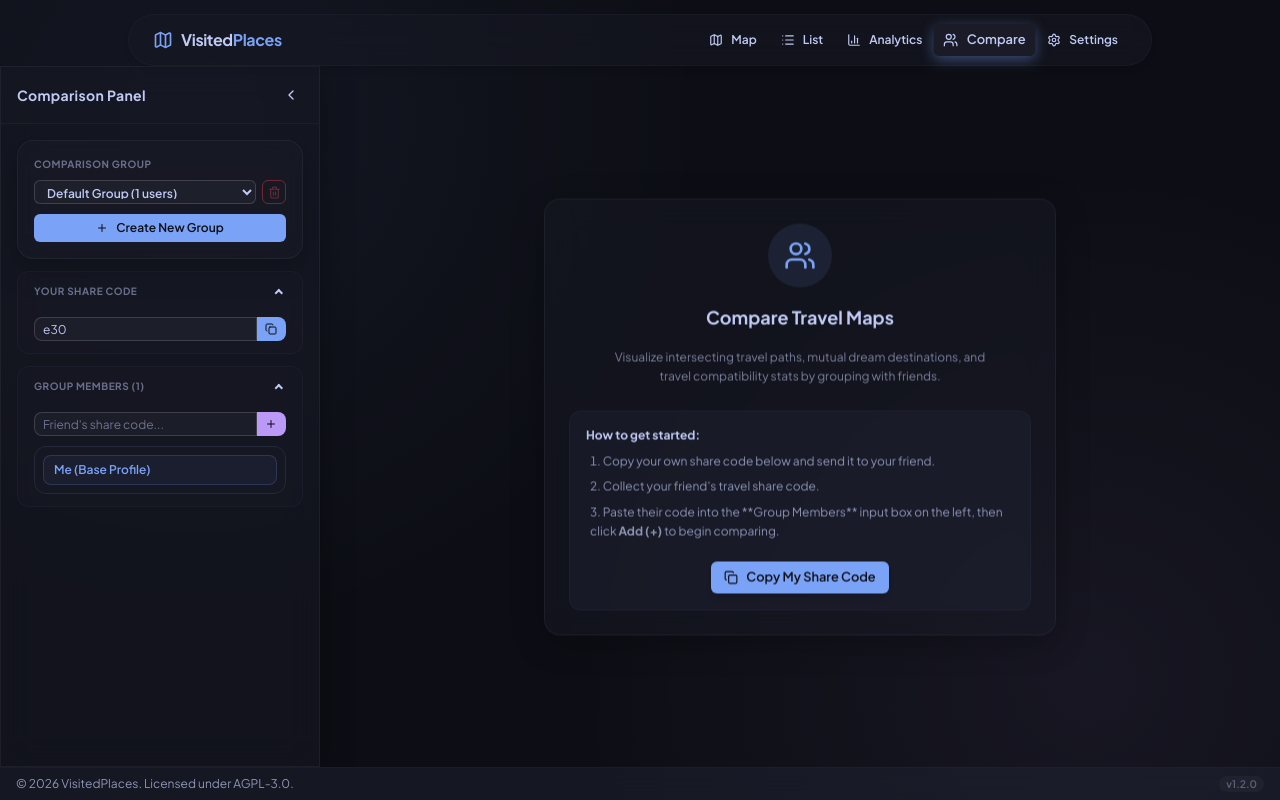
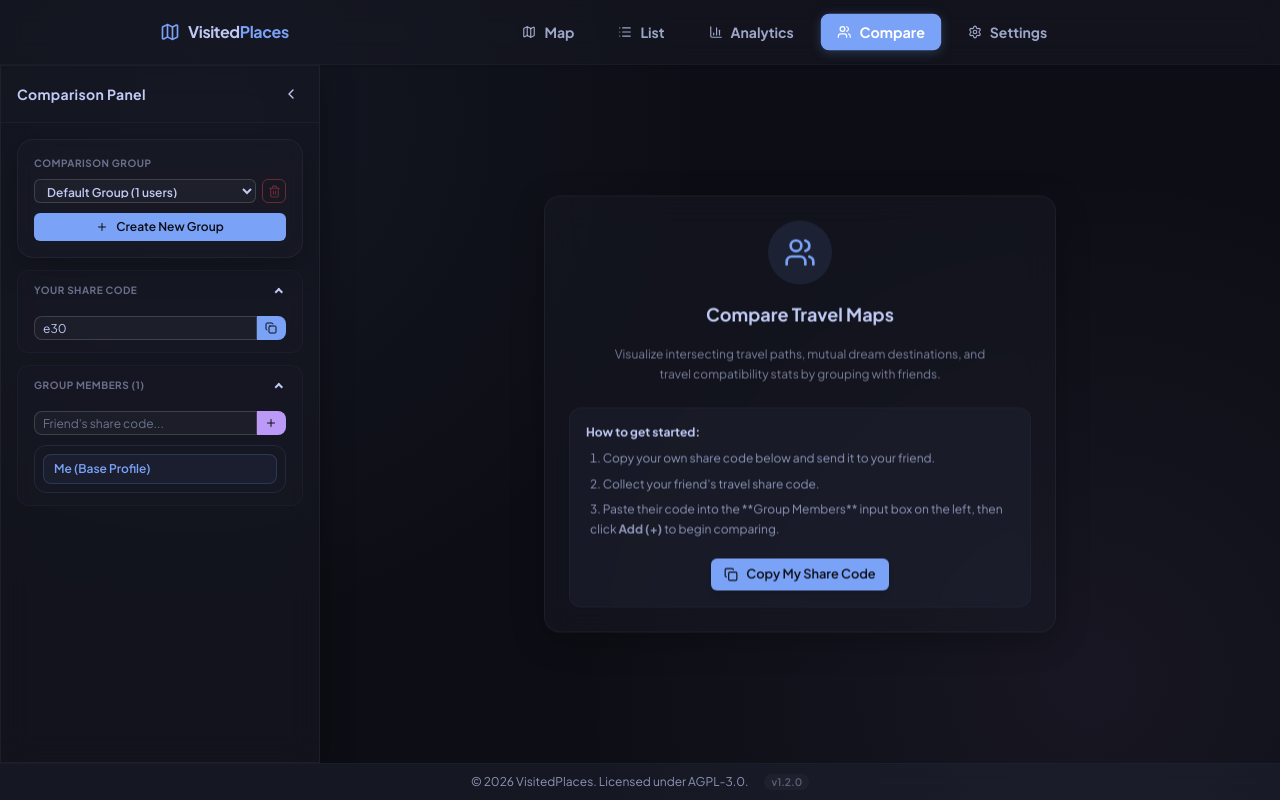
Before and after one commit to NotToxel/VisitedPlaces, a React (Vite) app: page /compare in a window 1280 px wide. Built offline with nearby package versions, Linux system fonts and the light colour scheme.

Commit message:
style: adjust header and footer layout visual design

```diff
--- a/src/components/layout/AppLayout.tsx
+++ b/src/components/layout/AppLayout.tsx
@@ -15,7 +15,7 @@ export const AppLayout: React.FC = () => {
         id="map-tooltip"
         className="pointer-events-none fixed z-[100] rounded-lg bg-base-300/95 border border-base-300/60 text-base-content px-2.5 py-1.5 text-xs font-semibold shadow-2xl opacity-0 transition-opacity duration-150 backdrop-blur-md select-none"
       />
-      <footer className="footer bg-base-300/40 backdrop-blur-md text-base-content/70 py-2 px-4 border-t border-base-300/30 hidden md:flex justify-between items-center text-xs shrink-0 select-none">
+      <footer className="footer bg-base-300/40 backdrop-blur-md text-base-content/70 py-2.5 px-4 border-t border-base-300/30 hidden md:flex justify-center items-center gap-4 text-xs shrink-0 select-none">
         <span>
           &copy; {currentYear} VisitedPlaces. Licensed under AGPL-3.0.
         </span>
--- a/src/components/layout/Navbar.tsx
+++ b/src/components/layout/Navbar.tsx
@@ -7,16 +7,18 @@ export const Navbar: React.FC = () => {
   const [isSettingsOpen, setIsSettingsOpen] = React.useState(false);
 
   const getLinkClass = (isActive: boolean) =>
-    `btn btn-xs h-7.5 px-3.5 rounded-full flex items-center gap-1.5 font-bold transition-all border-none ${
+    `px-4 py-2 rounded-lg flex items-center gap-2 font-bold text-sm transition-all duration-200 select-none ${
       isActive
-        ? 'bg-primary text-white shadow-[0_2px_10px_rgba(122,162,247,0.35)] hover:bg-primary/95 scale-105 animate-pulse-subtle'
-        : 'btn-ghost text-base-content/80 hover:text-primary hover:bg-base-300/20'
+        ? 'bg-primary text-white shadow-[0_2px_10px_rgba(122,162,247,0.25)] hover:bg-primary/95 scale-[1.02]'
+        : 'text-base-content/80 hover:text-primary hover:bg-base-300/20'
     }`;
 
   return (
-    <nav className="mx-auto mt-3.5 max-w-5xl w-[95%] rounded-full bg-base-200/45 backdrop-blur-md border border-base-300/35 px-6 py-2.5 z-50 flex flex-col sm:flex-row items-center justify-between gap-3 sm:gap-0 shadow-md shrink-0 select-none">
+    <nav className="w-full bg-base-200/45 backdrop-blur-md border-b border-base-300/35 py-3 sm:py-3.5 z-50 shadow-sm shrink-0 select-none">
+      <div className="max-w-5xl mx-auto px-6 md:px-8 flex flex-col sm:flex-row items-center justify-between gap-4">
 
-      {/* Brand Logo */}
+        {/* Left Column: Brand Logo (shifted inwards via container max-width) */}
+        <div className="w-full sm:flex-1 flex justify-center sm:justify-start">
           <NavLink to="/" className="flex items-center gap-2 hover:opacity-85 transition-opacity">
             <Map className="w-5 h-5 text-primary" />
             <span className="font-extrabold text-md tracking-tight">
@@ -24,9 +26,11 @@ export const Navbar: React.FC = () => {
               <span className="text-primary">Places</span>
             </span>
           </NavLink>
+        </div>
 
-      {/* Navigation Tabs (directly inline, no enclosing capsule!) */}
-      <div className="flex flex-wrap items-center justify-center gap-1 md:gap-1.5">
+        {/* Center Column: Navigation Tabs */}
+        <div className="w-full sm:flex-none flex justify-center">
+          <div className="flex flex-wrap items-center justify-center gap-2 md:gap-3">
             <NavLink
               to="/"
               className={({ isActive }) => getLinkClass(isActive)}
@@ -57,12 +61,17 @@ export const Navbar: React.FC = () => {
             </NavLink>
             <button
               onClick={() => setIsSettingsOpen(true)}
-          className="btn btn-ghost btn-xs h-7.5 px-3 rounded-full flex items-center gap-1.5 font-bold text-base-content/85 hover:text-primary transition-all"
+              className="px-4 py-2 rounded-lg flex items-center gap-2 font-bold text-sm text-base-content/80 hover:text-primary hover:bg-base-300/20 transition-all duration-200"
               title="Settings"
             >
               <Settings size={14} />
               <span>Settings</span>
             </button>
+          </div>
+        </div>
+
+        {/* Right Column: Spacer to balance centering on desktop */}
+        <div className="hidden sm:flex sm:flex-1 justify-end" />
       </div>
 
       {isSettingsOpen && (
```
Lines whose indentation alone changed are shown as unchanged.
